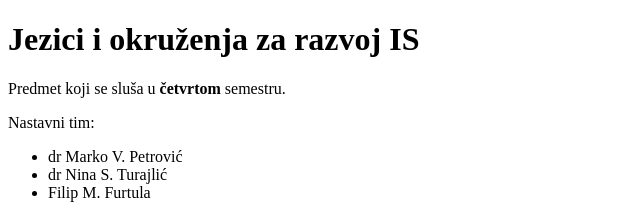
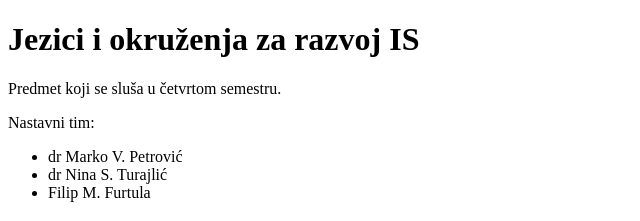
Before and after one commit to aleksa-fon/JORIS-vezbe-1, a plain HTML site: page index.html in a window 1280 px wide. Shown: the top 221 px of the page, 0-640 px from the left. Drawn offline with Linux system fonts and the light colour scheme.

Commit message:
Sad revertujemo jedan korak u rikverc ali sa zapisom"
This reverts commit 8bc4a53a325bec0749806a092ff7db19905f735f.

a with '#' will be ignored, and an empty message aborts the commit.

```diff
--- a/index.html
+++ b/index.html
@@ -7,7 +7,7 @@
 </head>
 <body>
   <H1>Jezici i okruženja za razvoj IS</H1>
-  <p>Predmet koji se sluša u <b>četvrtom</b> semestru.</p>
+  <p>Predmet koji se sluša u četvrtom semestru.</p>
   <p>Nastavni tim:</p>
   <ul>
     <li>dr Marko V. Petrović</li>
```
